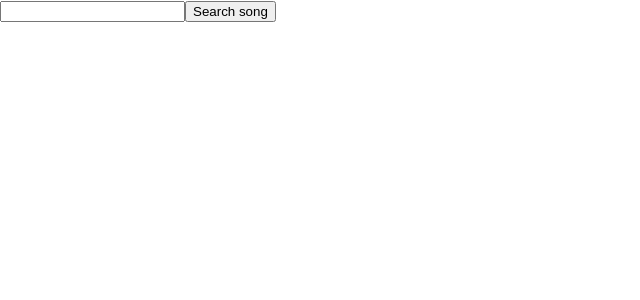
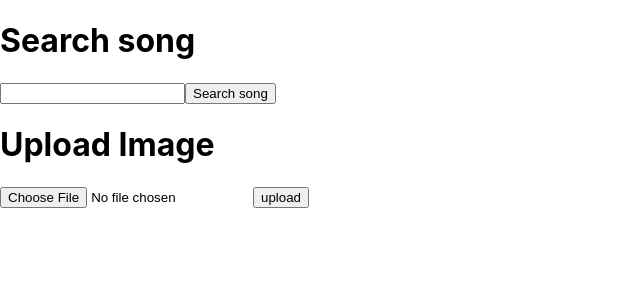
Before and after one commit to nfoote/ditty, a React (Create React App) app in the folder frontend/ditty-app/: page / in a window 1280 px wide. Shown: the top 300 px of the page, without its empty margins (0-640 px from the left). Built offline with nearby package versions, Linux system fonts and the light colour scheme.

Commit message:
add image upload

```diff
--- a/frontend/ditty-app/src/App.js
+++ b/frontend/ditty-app/src/App.js
@@ -1,9 +1,13 @@
 import './App.css';
-import Input from './components/input';
+import TextInput from './components/text-input';
+import ImageUpload from './components/image-upload'
 
 function App() {
   return (
-    <Input/>
+    <>
+    <TextInput/>
+    <ImageUpload />
+    </>
   );
 }
 
--- /dev/null
+++ b/frontend/ditty-app/src/components/image-upload.js
@@ -0,0 +1,15 @@
+import React from 'react';
+
+const ImageUpload = () => {
+    return (<>
+        <h1>Upload Image</h1>
+
+        <form action="/upload" method="post" enctype="multipart/form-data">
+                <input type="file" accept="image/*" name="photo" />
+                <input type="submit" value="upload" />
+        </form>
+        </>
+        );
+}
+
+export default ImageUpload
--- a/frontend/ditty-app/src/components/input.js
+++ b/frontend/ditty-app/src/components/text-input.js
@@ -7,17 +7,18 @@ const Button = value => {
     return <button onClick={() =>handleOnClick(value)}>Search song</button>
 }
 
-const Input = () => {
+const TextInput = () => {
     const [userInput, setUserInput] = useState('');
     const handleOnChange = e => {
         setUserInput(e.target.value);
     }
     return(
     <>
+        <h1>Search song</h1>
         <input onChange={(e) => handleOnChange(e)} />
         <Button value={userInput} />
     </>
     );
 }
 
-export default Input;
+export default TextInput;
```
Also changed, not shown: 1 other file (tests, documents, lock files or other folders).
